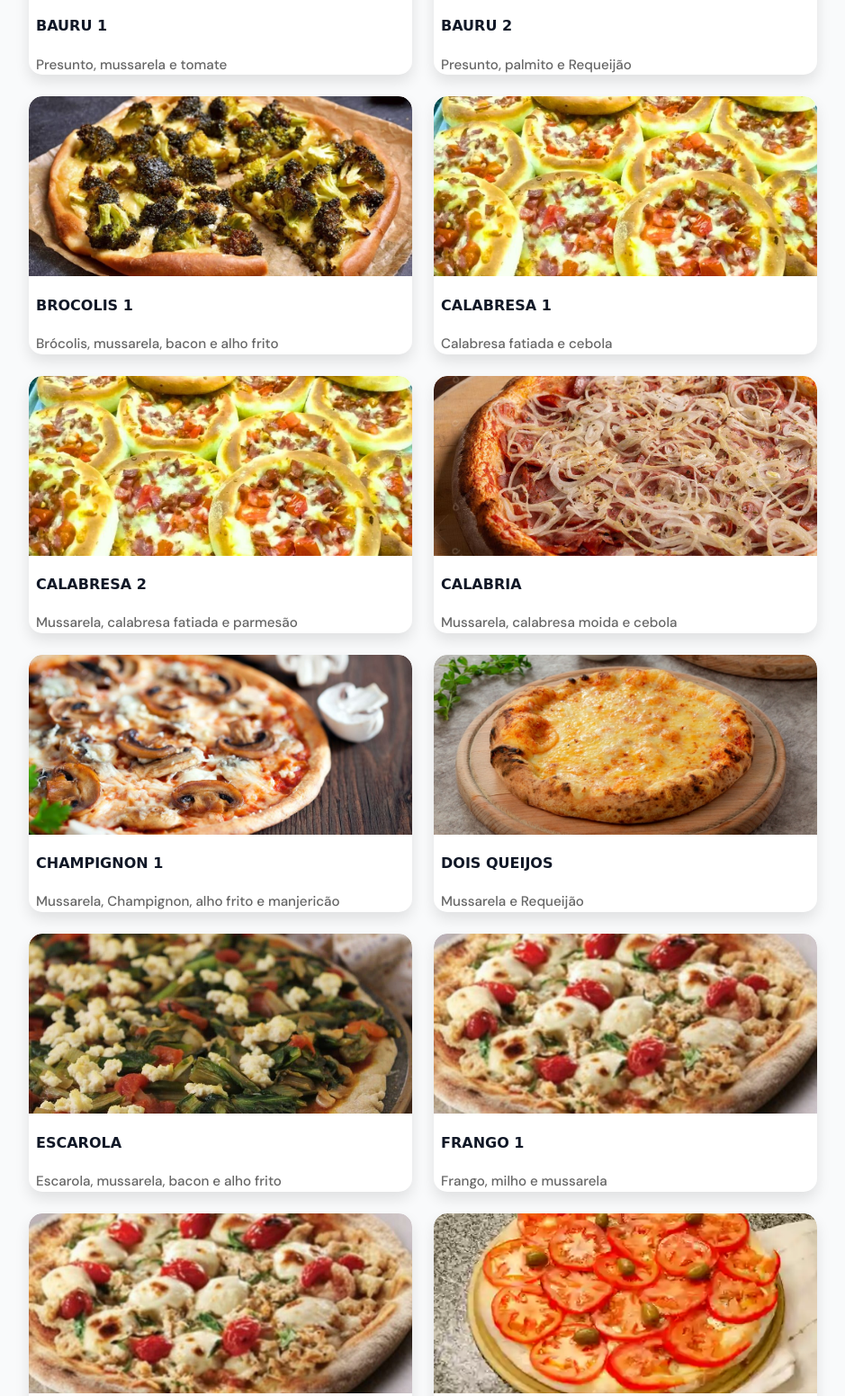
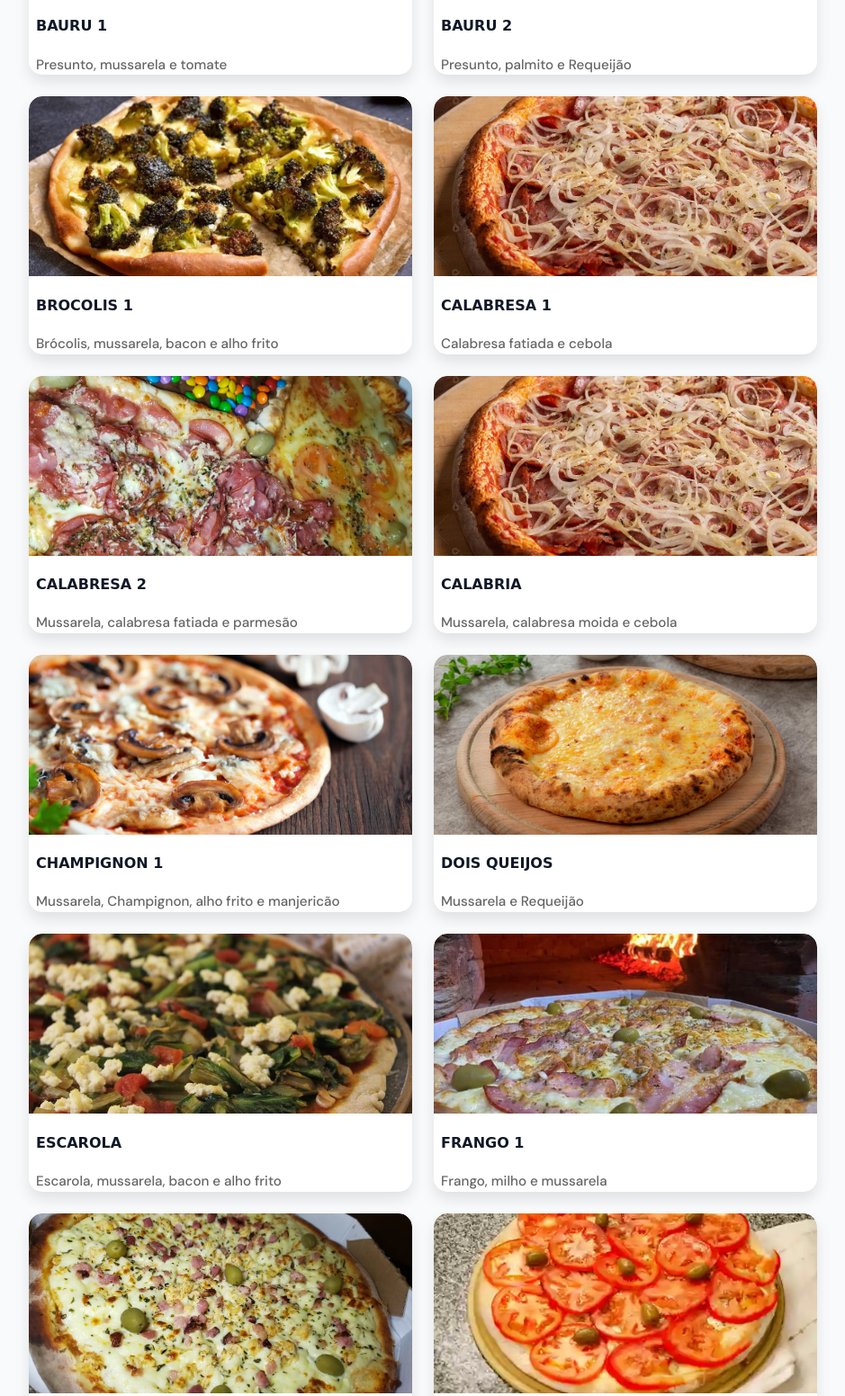
Before and after one commit to Rodneykings/My-Webs_Portafolio, a plain HTML site: page index.html in a window 1280 px wide. Shown: the part 4612-6164 px from the top of the page at 90% size, without its empty margins (332-1271 px from the left). Drawn offline with Linux system fonts and the light colour scheme; a web font is replaced by a local one.

Commit message:
index.html

```diff
--- a/index.html
+++ b/index.html
@@ -1738,7 +1738,7 @@ Explore nossa ampla seleção de pizzas ,massas e muito mais .</p>
 </div>
 <div class="menu-item fade-in delay-6">
 <div class="img_menu">
-<img alt="Lasagna" src="esfiha_calabresa.jpg"/>
+<img alt="Lasagna" src="calabresa_1.jpg"/>
 </div>
 <div class="content-details">
 <div class="header-details">
@@ -1749,7 +1749,7 @@ Explore nossa ampla seleção de pizzas ,massas e muito mais .</p>
 </div>
 <div class="menu-item fade-in delay-6">
 <div class="img_menu">
-<img alt="Lasagna" src="esfiha_calabresa.jpg"/>
+<img alt="Lasagna" src="calabresa_2.jpg"/>
 </div>
 <div class="content-details">
 <div class="header-details">
@@ -1804,7 +1804,7 @@ Explore nossa ampla seleção de pizzas ,massas e muito mais .</p>
 </div>
 <div class="menu-item fade-in delay-6">
 <div class="img_menu">
-<img alt="Lasagna" src="pizza_frango_1.jpg"/>
+<img alt="Lasagna" src="frango_1.jpg"/>
 </div>
 <div class="content-details">
 <div class="header-details">
@@ -1815,7 +1815,7 @@ Explore nossa ampla seleção de pizzas ,massas e muito mais .</p>
 </div>
 <div class="menu-item fade-in delay-6">
 <div class="img_menu">
-<img alt="Lasagna" src="pizza_frango_1.jpg"/>
+<img alt="Lasagna" src="frango_2.jpg"/>
 </div>
 <div class="content-details">
 <div class="header-details">
@@ -2219,7 +2219,7 @@ Explore nossa ampla seleção de pizzas ,massas e muito mais .</p>
 </div>
 <div class="menu-item fade-in delay-9">
 <div class="img_menu">
-<img alt="Limonata" src="esfiha_calabresa.jpg"/>
+<img alt="Limonata" src="calabresa_esfiha.jpg"/>
 </div>
 <div class="content-details">
 <div class="header-details">
```
